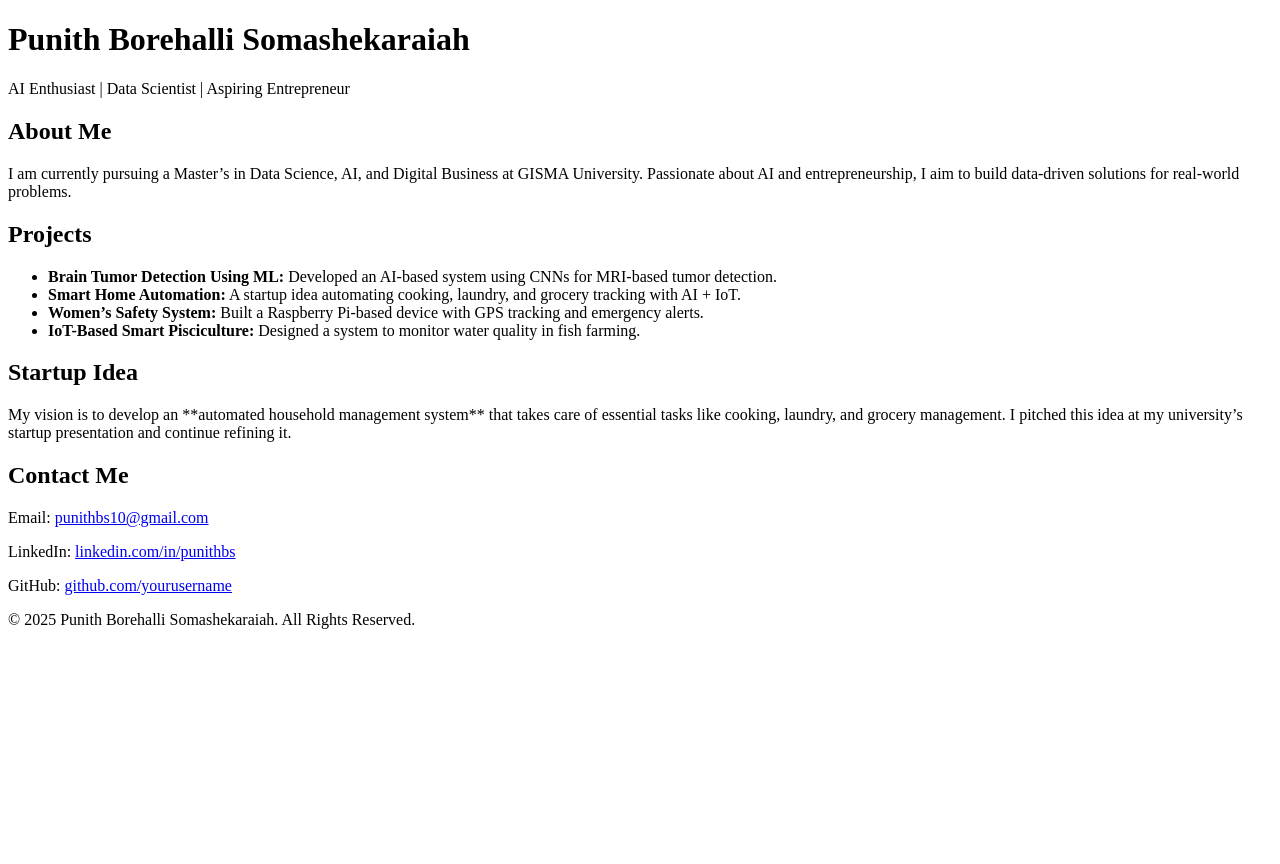
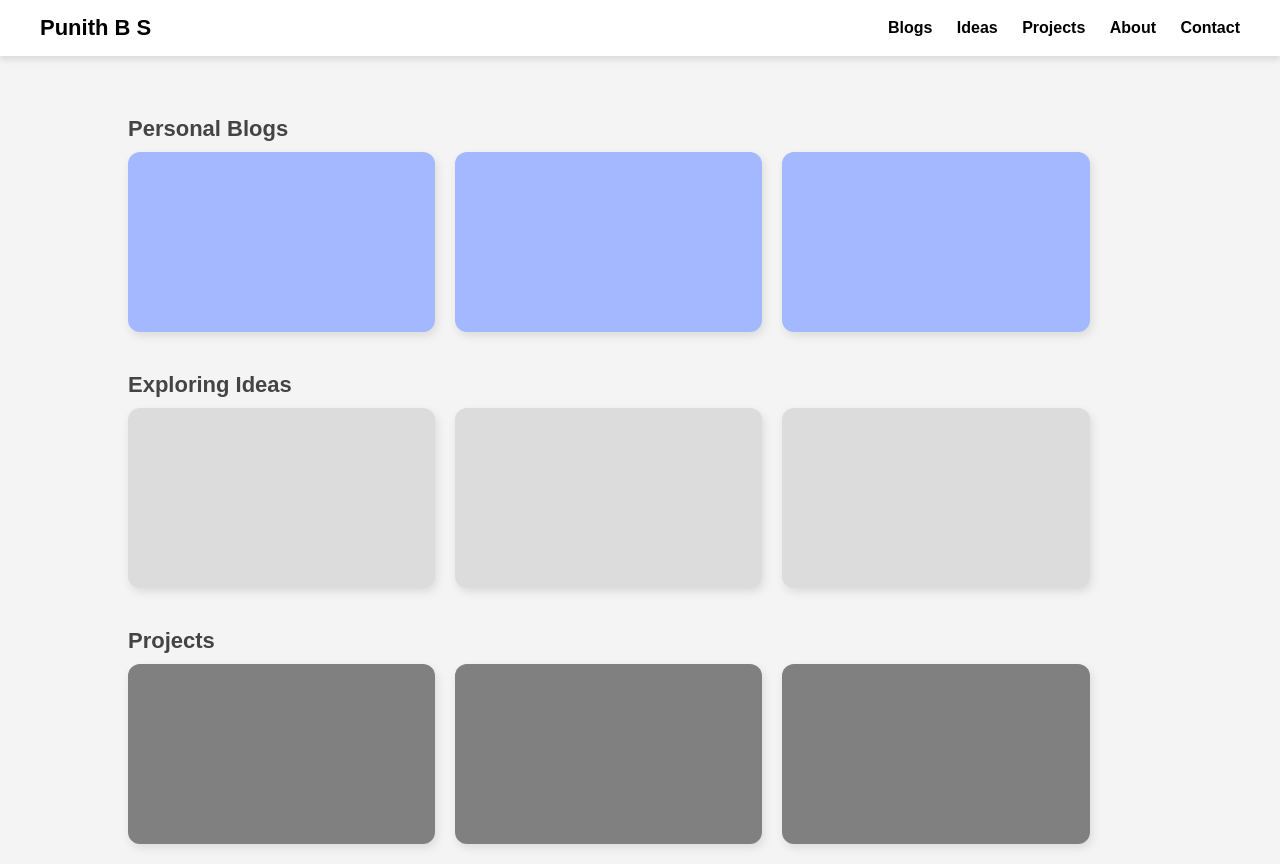
Before and after one commit to PunithBS10/punithbs10.github.io, a plain HTML site: page index.html in a window 1280 px wide. Before the commit the page ends 800 px from the top, so only its background shows below. Drawn offline with Linux system fonts and the light colour scheme.

Commit message:
Added the struture of file and a basic web design

```diff
--- /dev/null
+++ b/assets/css/styles.css
@@ -0,0 +1,74 @@
+/* General Styles */
+body {
+    font-family: Arial, sans-serif;
+    margin: 0;
+    padding: 0;
+    background-color: #f4f4f4;
+}
+
+/* Navbar */
+.navbar {
+    display: flex;
+    justify-content: space-between;
+    align-items: center;
+    background-color: white;
+    padding: 15px 40px;
+    box-shadow: 0px 4px 6px rgba(0, 0, 0, 0.1);
+}
+
+.logo {
+    font-size: 22px;
+    font-weight: bold;
+}
+
+.nav-links a {
+    margin-left: 20px;
+    text-decoration: none;
+    color: black;
+    font-weight: bold;
+}
+
+/* Page Container */
+.container {
+    width: 80%;
+    margin: auto;
+    padding: 20px 0;
+}
+
+/* Section Titles */
+.section-title {
+    font-size: 22px;
+    margin: 40px 0 10px;
+    color: #444;
+}
+
+/* Blog Grid Layout */
+.blog-grid {
+    display: flex;
+    gap: 20px;
+    flex-wrap: wrap;
+}
+
+/* Blog Card Style (Used for all sections) */
+.blog-card {
+    width: 30%;
+    height: 180px;
+    background-color: #a3b8ff; /* Default color for Blogs */
+    border-radius: 12px;
+    box-shadow: 2px 4px 10px rgba(0, 0, 0, 0.1);
+    transition: transform 0.3s;
+}
+
+.blog-card:hover {
+    transform: scale(1.05);
+}
+
+/* Exploring Ideas - Light Theme */
+.light-card {
+    background-color: #dcdcdc;
+}
+
+/* Projects - Dark Theme */
+.dark-card {
+    background-color: #808080; /* Dark Gray */
+}
--- a/index.html
+++ b/index.html
@@ -3,44 +3,49 @@
 <head>
     <meta charset="UTF-8">
     <meta name="viewport" content="width=device-width, initial-scale=1.0">
-    <title>Punith Borehalli Somashekaraiah</title>
-    <link rel="stylesheet" href="styles.css">
+    <title>Punith B S - Personal Website</title>
+    <link rel="stylesheet" href="assets/css/styles.css">
 </head>
 <body>
-    <header>
-        <h1>Punith Borehalli Somashekaraiah</h1>
-        <p>AI Enthusiast | Data Scientist | Aspiring Entrepreneur</p>
-    </header>
 
-    <section id="about">
-        <h2>About Me</h2>
-        <p>I am currently pursuing a Master’s in Data Science, AI, and Digital Business at GISMA University. Passionate about AI and entrepreneurship, I aim to build data-driven solutions for real-world problems.</p>
-    </section>
+    <!-- Navbar -->
+    <nav class="navbar">
+        <div class="logo">Punith <b>B S</b></div>
+        <div class="nav-links">
+            <a href="#">Blogs</a>
+            <a href="#">Ideas</a>
+            <a href="#">Projects</a>
+            <a href="#">About</a>
+            <a href="#">Contact</a>
+        </div>
+    </nav>
 
-    <section id="projects">
-        <h2>Projects</h2>
-        <ul>
-            <li><strong>Brain Tumor Detection Using ML:</strong> Developed an AI-based system using CNNs for MRI-based tumor detection.</li>
-            <li><strong>Smart Home Automation:</strong> A startup idea automating cooking, laundry, and grocery tracking with AI + IoT.</li>
-            <li><strong>Women’s Safety System:</strong> Built a Raspberry Pi-based device with GPS tracking and emergency alerts.</li>
-            <li><strong>IoT-Based Smart Pisciculture:</strong> Designed a system to monitor water quality in fish farming.</li>
-        </ul>
-    </section>
+    <!-- Main Content -->
+    <div class="container">
+        <!-- Personal Blogs Section -->
+        <h2 class="section-title">Personal Blogs</h2>
+        <div class="blog-grid">
+            <div class="blog-card"></div>
+            <div class="blog-card"></div>
+            <div class="blog-card"></div>
+        </div>
 
-    <section id="startup">
-        <h2>Startup Idea</h2>
-        <p>My vision is to develop an **automated household management system** that takes care of essential tasks like cooking, laundry, and grocery management. I pitched this idea at my university’s startup presentation and continue refining it.</p>
-    </section>
+        <!-- Exploring Ideas Section -->
+        <h2 class="section-title">Exploring Ideas</h2>
+        <div class="blog-grid">
+            <div class="blog-card light-card"></div>
+            <div class="blog-card light-card"></div>
+            <div class="blog-card light-card"></div>
+        </div>
 
-    <section id="contact">
-        <h2>Contact Me</h2>
-        <p>Email: <a href="mailto:punithbs10@gmail.com">punithbs10@gmail.com</a></p>
-        <p>LinkedIn: <a href="https://www.linkedin.com/in/punithbs" target="_blank">linkedin.com/in/punithbs</a></p>
-        <p>GitHub: <a href="https://github.com/yourusername" target="_blank">github.com/yourusername</a></p>
-    </section>
+        <!-- Projects Section -->
+        <h2 class="section-title">Projects</h2>
+        <div class="blog-grid">
+            <div class="blog-card dark-card"></div>
+            <div class="blog-card dark-card"></div>
+            <div class="blog-card dark-card"></div>
+        </div>
+    </div>
 
-    <footer>
-        <p>&copy; 2025 Punith Borehalli Somashekaraiah. All Rights Reserved.</p>
-    </footer>
 </body>
 </html>
```
Also changed, not shown: about.html (added, +24 -0 lines), assets/js/main.js (added, +19 -0 lines), blog.html (added, +24 -0 lines), components/footer.html (added, +38 -0 lines), components/navbar.html (added, +9 -0 lines), components/sidebar.html (added, +9 -0 lines), contact.html (added, +35 -0 lines), projects.html (added, +24 -0 lines), assets/css/animations.css (added), assets/css/themes.css (added), assets/images/profile.jpg (added), assets/js/contact-form.js (added), assets/js/dark-mode.js (added), assets/js/navbar.js (added), 2 other files.
